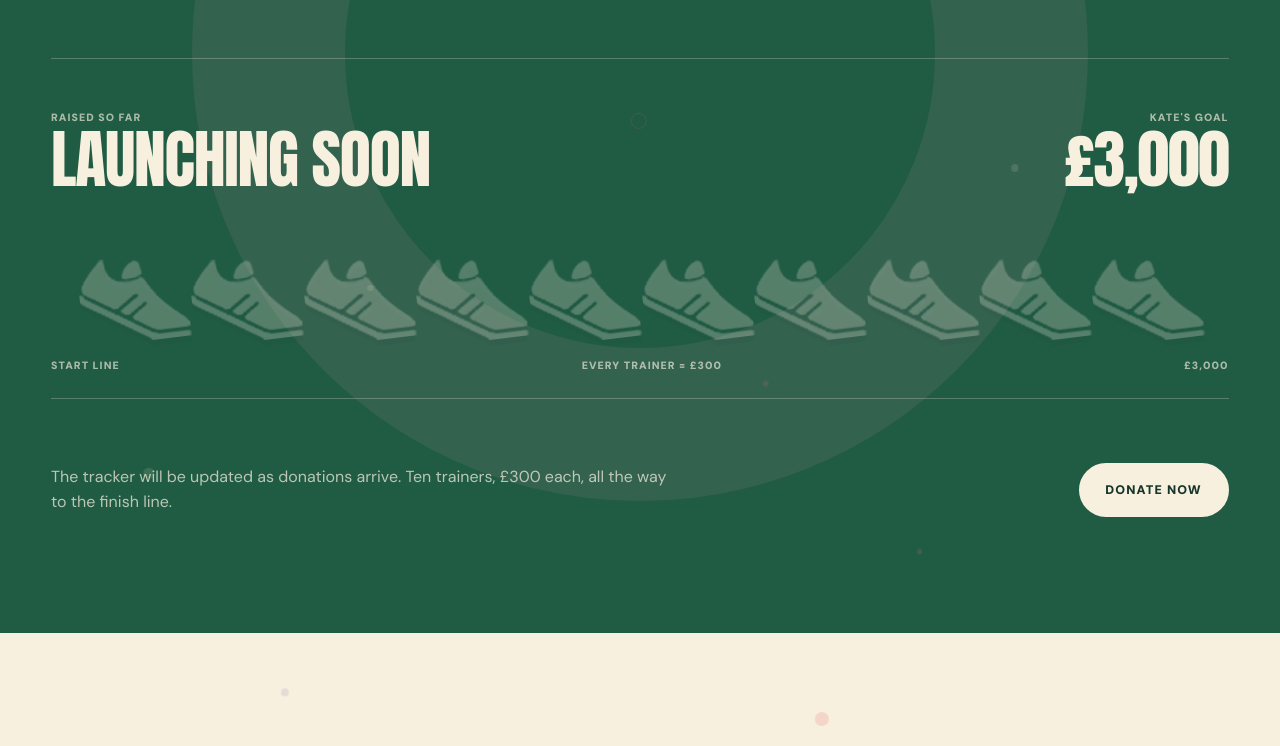
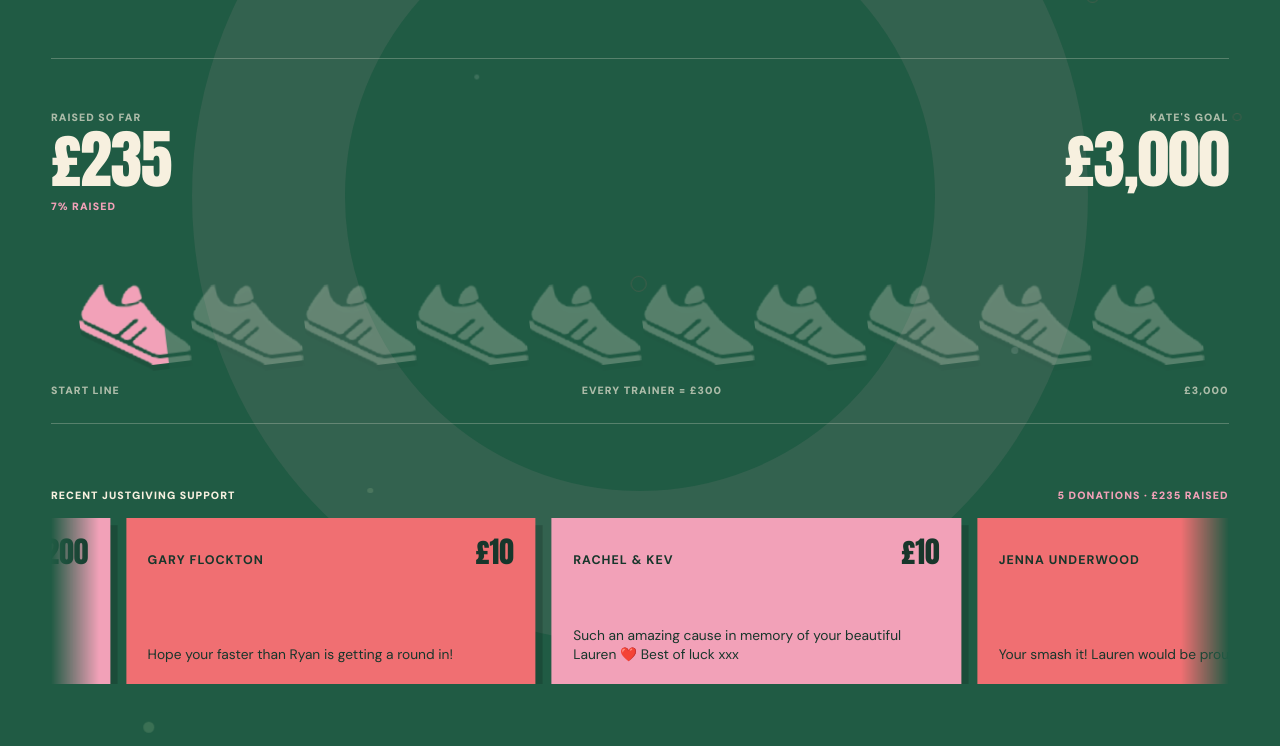
Before and after one commit to ryanmullenuk/Kate-Marathon-2027, a Next.js app: page / in a window 1280 px wide. Shown: the part 6720-7466 px from the top of the page. Built offline with nearby package versions, Linux system fonts and the light colour scheme.

Commit message:
Update fundraising progress and supporter ticker

```diff
--- a/app/globals.css
+++ b/app/globals.css
@@ -1395,6 +1395,114 @@ img {
   justify-content: space-between;
 }
 
+.tracker__percentage {
+  color: var(--pink) !important;
+  margin-top: 0.55rem;
+}
+
+.supporter-ticker {
+  margin: clamp(2.5rem, 5vw, 4.5rem) auto 0;
+  max-width: 78rem;
+  width: min(100%, 78rem);
+}
+
+.supporter-ticker__heading {
+  align-items: center;
+  display: flex;
+  font-size: 0.66rem;
+  font-weight: 900;
+  justify-content: space-between;
+  letter-spacing: 0.1em;
+  margin-bottom: 0.85rem;
+  text-transform: uppercase;
+}
+
+.supporter-ticker__heading span:last-child {
+  color: var(--pink);
+}
+
+.supporter-ticker__viewport {
+  -webkit-mask-image: linear-gradient(
+    90deg,
+    transparent,
+    #000 3rem,
+    #000 calc(100% - 3rem),
+    transparent
+  );
+  mask-image: linear-gradient(
+    90deg,
+    transparent,
+    #000 3rem,
+    #000 calc(100% - 3rem),
+    transparent
+  );
+  overflow: hidden;
+}
+
+.supporter-ticker__track {
+  animation: supporter-ticker-scroll 42s linear infinite;
+  display: flex;
+  width: max-content;
+}
+
+.supporter-ticker__track:hover,
+.supporter-ticker__track:focus-within {
+  animation-play-state: paused;
+}
+
+.supporter-ticker__set {
+  display: flex;
+  gap: 1rem;
+  padding-right: 1rem;
+}
+
+.supporter-ticker__card {
+  background: var(--pink);
+  box-shadow: 0.45rem 0.45rem 0 rgba(10, 21, 17, 0.2);
+  color: var(--ink);
+  display: flex;
+  flex-direction: column;
+  justify-content: space-between;
+  min-height: 9rem;
+  padding: 1.2rem 1.35rem;
+  width: clamp(17rem, 32vw, 27rem);
+}
+
+.supporter-ticker__card:nth-child(even) {
+  background: var(--coral);
+}
+
+.supporter-ticker__meta {
+  align-items: baseline;
+  display: flex;
+  gap: 1rem;
+  justify-content: space-between;
+}
+
+.supporter-ticker__meta strong {
+  font-size: 0.78rem;
+  letter-spacing: 0.08em;
+  text-transform: uppercase;
+}
+
+.supporter-ticker__meta span {
+  font-family: var(--font-display), Impact, sans-serif;
+  font-size: 1.85rem;
+  line-height: 1;
+}
+
+.supporter-ticker__card p {
+  font-size: 0.86rem;
+  line-height: 1.42;
+  margin: 1rem 0 0;
+}
+
+@keyframes supporter-ticker-scroll {
+  to {
+    transform: translateX(-50%);
+  }
+}
+
 .goal__note {
   align-items: center;
   display: flex;
@@ -2156,4 +2264,19 @@ footer > a {
     opacity: 1;
     transform: none;
   }
-}
+
+  .supporter-ticker__viewport {
+    -webkit-mask-image: none;
+    mask-image: none;
+    overflow-x: auto;
+  }
+
+  .supporter-ticker__track {
+    animation: none !important;
+    transform: none;
+  }
+
+  .supporter-ticker__set[aria-hidden="true"] {
+    display: none;
+  }
+}
--- a/app/page.tsx
+++ b/app/page.tsx
@@ -7,8 +7,38 @@ import { marathonRoute } from "./marathon-route";
 const DONATION_URL =
   "https://www.justgiving.com/page/kateruns27";
 const FUNDRAISING_TARGET = 3000;
-const AMOUNT_RAISED: number = 0;
+const AMOUNT_RAISED: number = 235;
 const TRAINER_COUNT = 10;
+
+const SUPPORTER_MESSAGES = [
+  {
+    name: "Mum and Dad",
+    amount: "£200",
+    message: "So proud of you Kate xxx",
+  },
+  {
+    name: "Gary Flockton",
+    amount: "£10",
+    message: "Hope your faster than Ryan is getting a round in!",
+  },
+  {
+    name: "Rachel & Kev",
+    amount: "£10",
+    message:
+      "Such an amazing cause in memory of your beautiful Lauren ❤️ Best of luck xxx",
+  },
+  {
+    name: "Jenna Underwood",
+    amount: "£10",
+    message: "Your smash it! Lauren would be proud of you! Love ya ❤️",
+  },
+  {
+    name: "JustGiving",
+    amount: "£5",
+    message:
+      "You are doing something amazing. This donation is our way of helping you take that first step. Keep going - you are making a real difference and we'll be cheering you on all the way! From all of us at JustGiving.",
+  },
+] as const;
 
 function ScrollMotion() {
   useEffect(() => {
@@ -227,6 +257,7 @@ function TrainerTracker() {
     1,
     Math.max(0, AMOUNT_RAISED / FUNDRAISING_TARGET),
   );
+  const displayedPercent = Math.floor(progress * 100);
   const trainerProgress = progress * TRAINER_COUNT;
   const trainers = useMemo(
     () =>
@@ -239,7 +270,7 @@ function TrainerTracker() {
   return (
     <div
       className="tracker"
-      aria-label="Fundraising progress"
+      aria-label={`Fundraising progress: £${AMOUNT_RAISED} raised, ${displayedPercent}% of the £${FUNDRAISING_TARGET} goal`}
       data-reveal="up"
     >
       <div className="tracker__numbers">
@@ -250,6 +281,9 @@ function TrainerTracker() {
               ? "Launching soon"
               : `£${AMOUNT_RAISED.toLocaleString("en-GB")}`}
           </strong>
+          <span className="tracker__percentage">
+            {displayedPercent}% raised
+          </span>
         </div>
         <div className="tracker__target">
           <span>Kate&apos;s goal</span>
@@ -276,6 +310,45 @@ function TrainerTracker() {
         <span>£3,000</span>
       </div>
     </div>
+  );
+}
+
+function SupporterTicker() {
+  const messageCards = (copy: "primary" | "duplicate") =>
+    SUPPORTER_MESSAGES.map((supporter, index) => (
+      <article
+        className="supporter-ticker__card"
+        key={`${copy}-${supporter.name}-${index}`}
+      >
+        <div className="supporter-ticker__meta">
+          <strong>{supporter.name}</strong>
+          <span>{supporter.amount}</span>
+        </div>
+        <p>{supporter.message}</p>
+      </article>
+    ));
+
+  return (
+    <section
+      className="supporter-ticker"
+      aria-label="Messages from supporters on JustGiving"
+      data-reveal="up"
+    >
+      <div className="supporter-ticker__heading">
+        <span>Recent JustGiving support</span>
+        <span>5 donations · £235 raised</span>
+      </div>
+      <div className="supporter-ticker__viewport">
+        <div className="supporter-ticker__track">
+          <div className="supporter-ticker__set">
+            {messageCards("primary")}
+          </div>
+          <div className="supporter-ticker__set" aria-hidden="true">
+            {messageCards("duplicate")}
+          </div>
+        </div>
+      </div>
+    </section>
   );
 }
 
@@ -687,9 +760,10 @@ export default function Home() {
             </h2>
           </div>
           <TrainerTracker />
+          <SupporterTicker />
           <div className="goal__note" data-reveal="up">
             <p>
-              The tracker will be updated as donations arrive. Ten trainers,
+              The tracker is updated as donations arrive. Ten trainers,
               £300 each, all the way to the finish line.
             </p>
             <a
```
Also changed, not shown: 1 other file (tests, documents, lock files or other folders).
